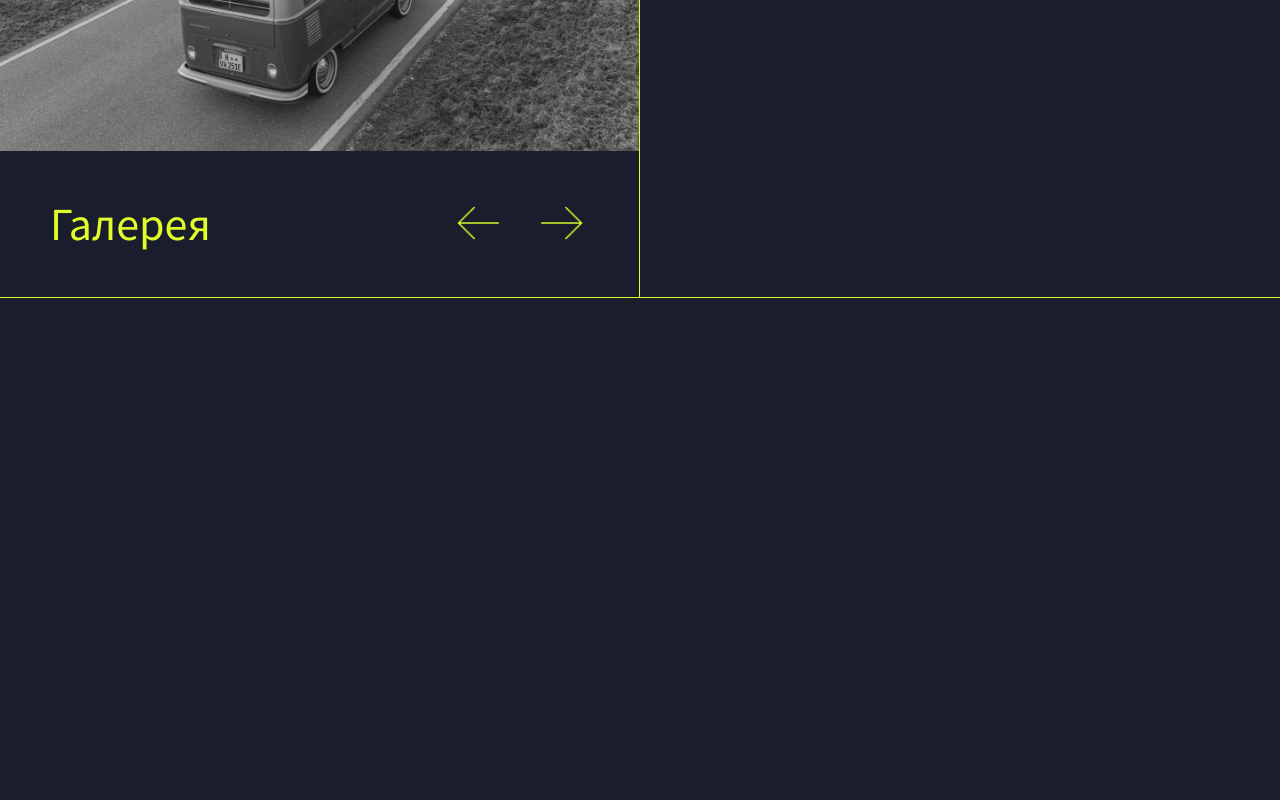
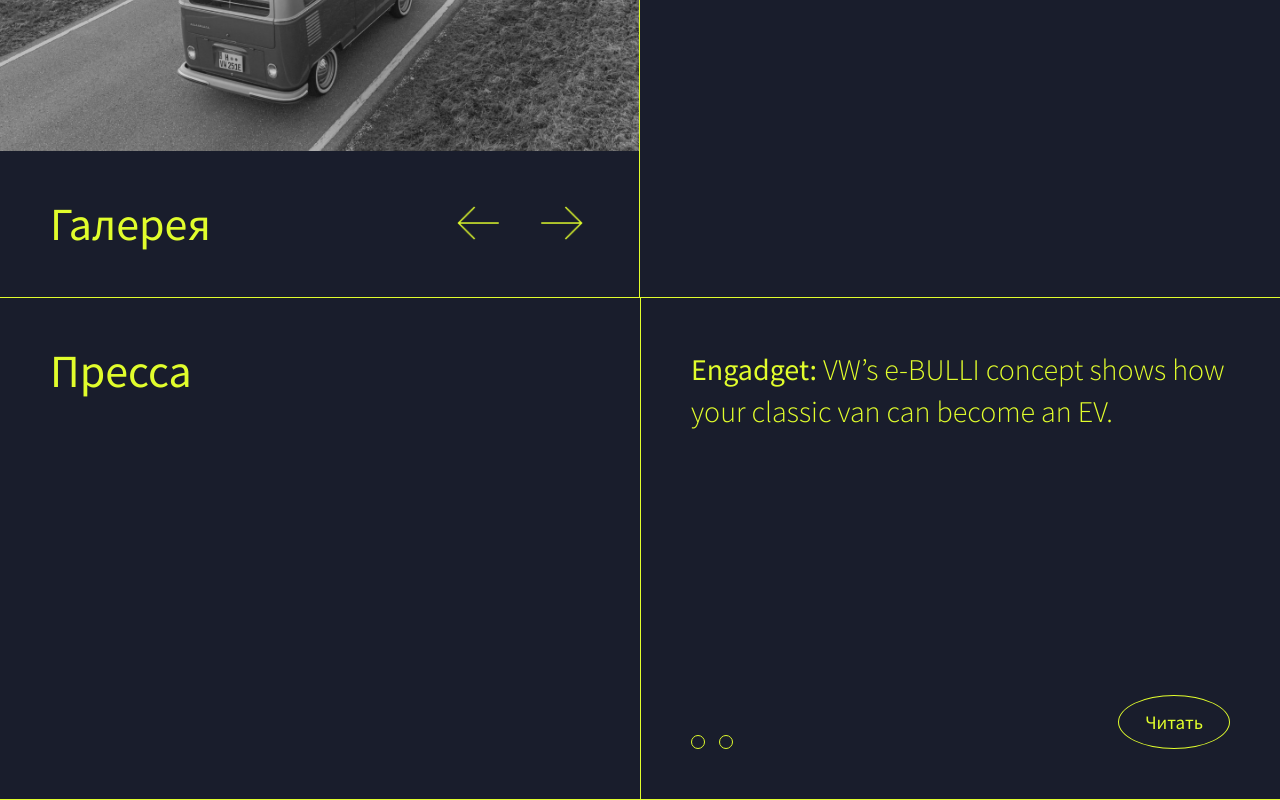
Before and after one commit to evanisrael/auto-magazine-landing, a website built with webpack: page src/index.html in a window 1280 px wide. Shown: the part 1747-2547 px from the top of the page. Before the commit the page ends 2045 px from the top, so only its background shows below. Built offline with nearby package versions, Linux system fonts and the light colour scheme.

Commit message:
#15 add/ added press section

```diff
--- /dev/null
+++ b/src/blocks/press/__button/press__button.scss
@@ -0,0 +1,7 @@
+.press__button {
+  border: 1px solid $yellow;
+  border-radius: 50%;
+  width: 13px;
+  height: 14px;
+  background-color: $deep-blue;
+}
--- /dev/null
+++ b/src/blocks/press/__buttons-container/press__buttons-container.scss
@@ -0,0 +1,5 @@
+.press__buttons-container {
+  display: flex;
+  flex-direction: row;
+  gap: 14px;
+}
--- /dev/null
+++ b/src/blocks/press/__controls/press__controls.scss
@@ -0,0 +1,6 @@
+.press__controls {
+  display: flex;
+  flex-direction: row;
+  justify-content: space-between;
+  align-items: flex-end;
+}
--- /dev/null
+++ b/src/blocks/press/__link/__press__link.scss
@@ -0,0 +1,10 @@
+.press__link {
+  margin: 0;
+  font-weight: 400;
+  font-size: 19px;
+  line-height: 28px;
+  text-align: center;
+  border: 1px solid $yellow;
+  padding: 12px 26px;
+  border-radius: 50%;
+}
--- /dev/null
+++ b/src/blocks/press/__slider-container/press__slider-container.scss
@@ -0,0 +1,7 @@
+.press__slider-container {
+  border-left: 1px solid $yellow;
+  padding: 50px;
+  display: flex;
+  flex-direction: column;
+  gap: 263px;
+}
--- /dev/null
+++ b/src/blocks/press/__slider-span/press__slider-span.scss
@@ -0,0 +1,6 @@
+.press__slider-span {
+  margin: 0;
+  font-weight: 400;
+  font-size: 30px;
+  line-height: 42px;
+}
--- /dev/null
+++ b/src/blocks/press/__slider-text/press__slider-text.scss
@@ -0,0 +1,6 @@
+.press__slider-text {
+  margin: 0;
+  font-weight: 300;
+  font-size: 30px;
+  line-height: 42px;
+}
--- /dev/null
+++ b/src/blocks/press/__title/press__title.scss
@@ -0,0 +1,7 @@
+.press__title {
+  margin: 0;
+  padding: 50px 0 0 50px;
+  font-weight: 400;
+  font-size: 46px;
+  line-height: 46px;
+}
--- /dev/null
+++ b/src/blocks/press/press.scss
@@ -0,0 +1,5 @@
+.press {
+  display: grid;
+  grid-template-columns: 50% 50%;
+  border-bottom: 1px solid $yellow;
+}
--- a/src/index.html
+++ b/src/index.html
@@ -76,7 +76,17 @@
       </section>
 
       <section class="press">
-
+        <h2 class="press__title">Пресса</h2>
+        <div class="press__slider-container">
+          <p class="press__slider-text"><span class="press__slider-span">Engadget:</span> VW’s e-BULLI concept shows how your classic van can become an EV.</p>
+          <div class="press__controls">
+            <div class="press__buttons-container">
+              <button class="press__button"></button>
+              <button class="press__button"></button>
+            </div>
+            <a class="press__link">Читать</a>
+          </div>
+        </div>
       </section>
     </main>
 
--- a/src/pages/index.scss
+++ b/src/pages/index.scss
@@ -39,3 +39,13 @@
 @import '../blocks/slider/__buttons-container/slider__buttons-container.scss';
 @import '../blocks/slider/__button/slider__button.scss';
 @import '../blocks/slider/__button-image/slider__button-image.scss';
+
+@import '../blocks/press/__button/press__button.scss';
+@import '../blocks/press/__buttons-container/press__buttons-container.scss';
+@import '../blocks/press/__controls/press__controls.scss';
+@import '../blocks/press/__link/_press__link';
+@import '../blocks/press/__slider-container/press__slider-container.scss';
+@import '../blocks/press/__slider-span/press__slider-span.scss';
+@import '../blocks/press/__slider-text/press__slider-text.scss';
+@import '../blocks/press/__title/press__title.scss';
+@import '../blocks/press/press.scss';
```
